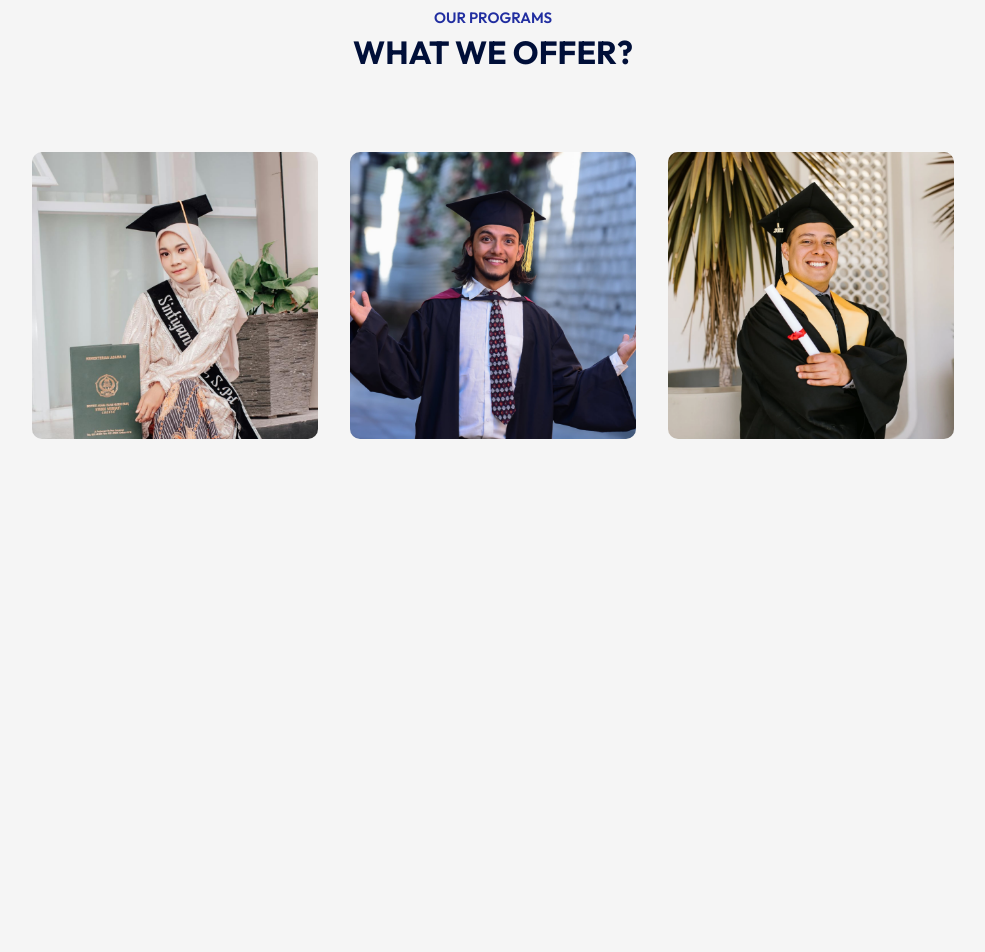
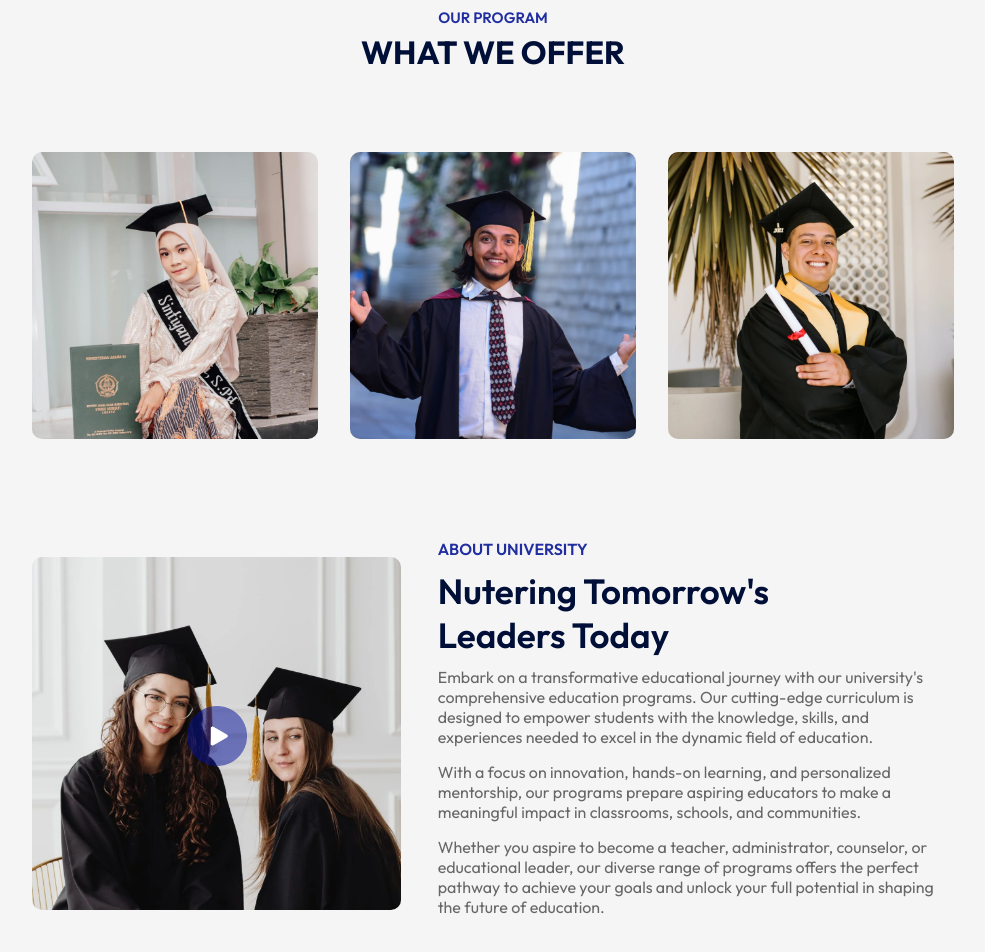
Before and after one commit to paraspasbola512/Edusity, a React (Vite) app: page / in a window 1280 px wide. Shown: the part 862-1814 px from the top of the page, without its empty margins (147-1132 px from the left). Before the commit the page ends 1381 px from the top, so only its background shows below. Built offline with nearby package versions, Linux system fonts and the light colour scheme.

Commit message:
Navbar and About section updated - Laptop 2

```diff
--- a/src/App.jsx
+++ b/src/App.jsx
@@ -1,20 +1,22 @@
-import React from 'react'
-import Navbar from './Components/Navbar/Navbar';
-import Hero from './Components/Hero/Hero';
-import Programs from './Components/Programs/Programs';
-import Title from './Components/Title/Title'
+import React from "react";
+import Navbar from "./Components/Navbar/Navbar";
+import Hero from "./Components/Hero/Hero";
+import Programs from "./Components/Programs/Programs";
+import Title from "./Components/Title/Title";
+import About from "./Components/About/About";
 
 const App = () => {
   return (
     <div>
-      <Navbar/>
-      <Hero/>
+      <Navbar />
+      <Hero />
       <div className="container">
-      <Title/>
-      <Programs />
+        <Title subTitle="OUR PROGRAM" title="What We Offer" />
+        <Programs />
+        <About />
       </div>
     </div>
-  )
-}
+  );
+};
 
-export default App
+export default App;
--- /dev/null
+++ b/src/Components/About/About.css
@@ -0,0 +1,48 @@
+.about{
+    margin: 100px auto;
+    display: flex;
+    align-items: center;
+    justify-content: space-between;
+    width: 90%;
+}
+
+.about-left{
+    flex-basis: 40%;
+    position: relative;
+}
+
+.about-right{
+    flex-basis: 56%;
+}
+
+.about-img{
+    width: 100%;
+    border-radius: 10px;
+}
+
+.play-icon{
+    width: 60px;
+    position: absolute;
+    top: 50%;
+    left: 50%;
+    transform: translate(-50%,-50%);
+}
+
+.about h3{
+    font-weight: 600;
+    font-size: 16px;
+    color: #212EA0;
+}
+
+.about h2{
+    font-weight: 600;
+    font-size: 35px;
+    color: #000F38;
+    margin: 10px 0;
+    max-width: 400px;
+}
+
+.about p {
+    color: #676767;
+    margin-bottom: 15px ;
+}
--- /dev/null
+++ b/src/Components/About/About.jsx
@@ -0,0 +1,23 @@
+import React from "react";
+import "./About.css";
+import about_img from "../../assets/about.png";
+import play_icon from "../../assets/play-icon.png";
+const About = () => {
+  return (
+    <div className="about">
+      <div className="about-left">
+        <img src={about_img} alt="" className="about-img" />
+        <img src={play_icon} alt="" className="play-icon" />
+      </div>
+      <div className="about-right">
+        <h3>ABOUT UNIVERSITY</h3>
+        <h2>Nutering Tomorrow's Leaders Today</h2>
+        <p>Embark on a transformative educational journey with our university's comprehensive education programs. Our cutting-edge curriculum is designed to empower students with the knowledge, skills, and experiences needed to excel in the dynamic field of education.</p>
+        <p>With a focus on innovation, hands-on learning, and personalized mentorship, our programs prepare aspiring educators to make a meaningful impact in classrooms, schools, and communities.</p>
+        <p>Whether you aspire to become a teacher, administrator, counselor, or educational leader, our diverse range of programs offers the perfect pathway to achieve your goals and unlock your full potential in shaping the future of education.</p>
+      </div>
+    </div>
+  );
+};
+
+export default About;
--- a/src/Components/Navbar/Navbar.css
+++ b/src/Components/Navbar/Navbar.css
@@ -39,3 +39,8 @@
     outline: 0;
 
 }
+
+.dark-nav{
+    background: #212EA0;
+    transition: 0.5s;
+}
--- a/src/Components/Navbar/Navbar.jsx
+++ b/src/Components/Navbar/Navbar.jsx
@@ -3,7 +3,7 @@
 import logo from '../../assets/logo.png';
 const Navbar = () => {
     return (
-        <nav className='container'>
+        <nav className='container dark-nav'>
             <img src={logo} alt="" className='logo' />
             <ul>
                 <li>Home</li>
--- a/src/Components/Title/Title.jsx
+++ b/src/Components/Title/Title.jsx
@@ -1,10 +1,10 @@
 import React from 'react';
 import './Title.css';
-const Title = () => {
+const Title = ({subTitle, title}) => {
     return (
         <div className="title">
-            <p>OUR PROGRAMS</p>
-            <h2>What We Offer?</h2>
+            <p>{subTitle}</p>
+            <h2>{title}</h2>
         </div>
     )
 }
```
